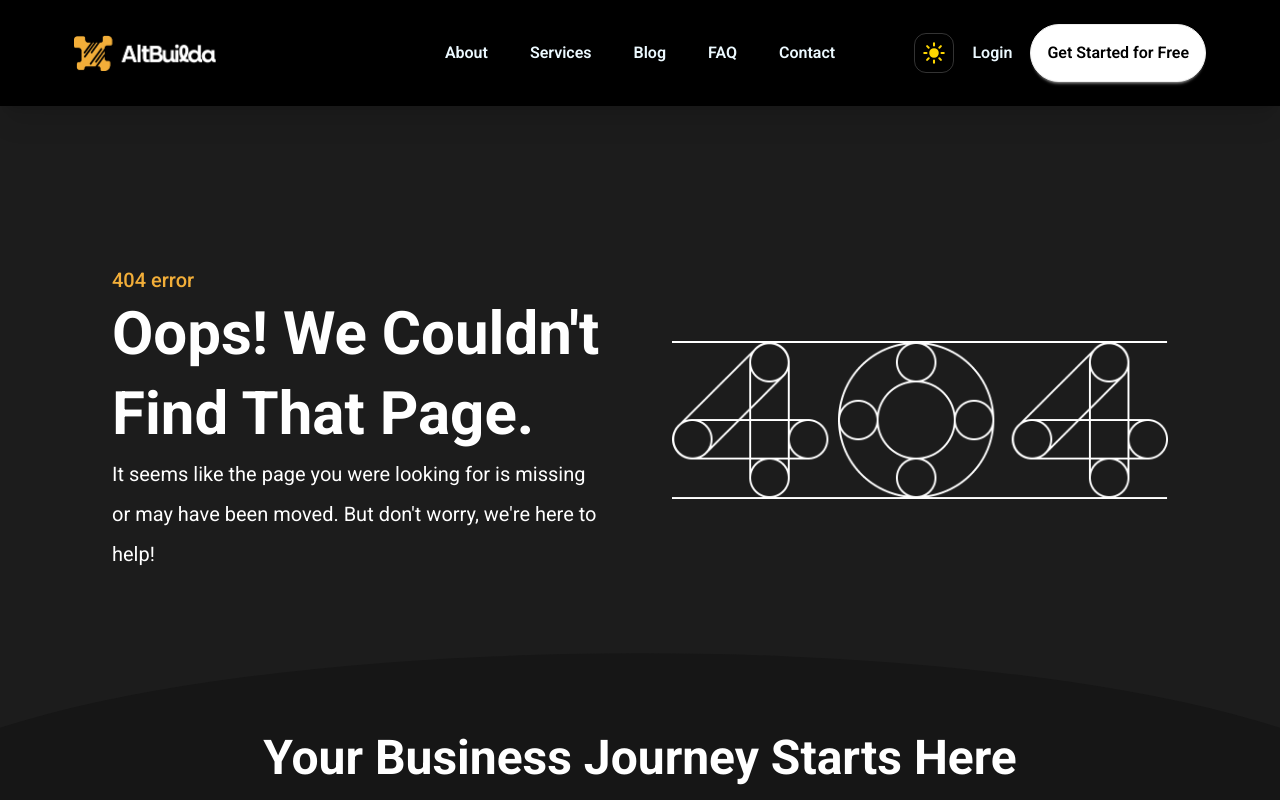
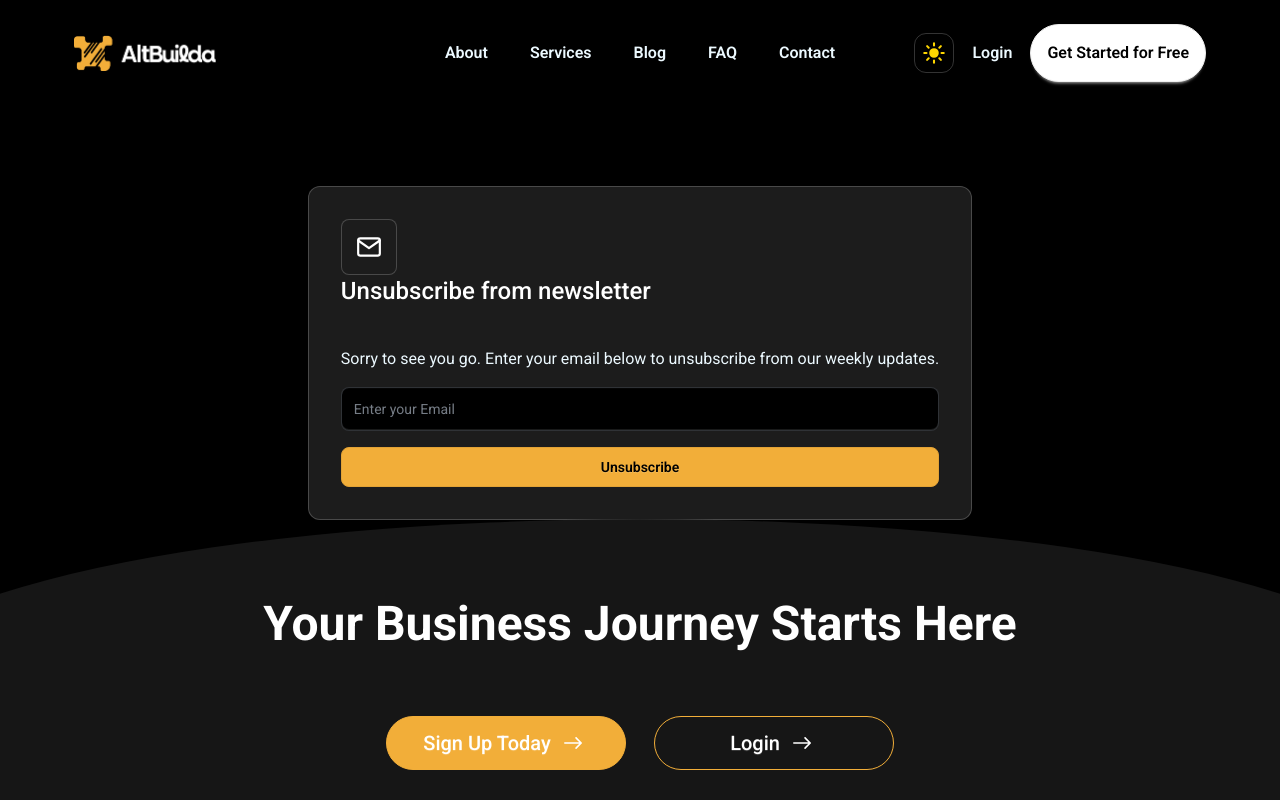
Before and after one commit to liljdot/AltBuilda-Website-React, a React (Vite) app: page /newsletter/unsubscribe in a window 1280 px wide. Shown: the top 800 px of the page. Built offline with nearby package versions, Linux system fonts and the light colour scheme; no server answers.

Commit message:
create unsubscriber newsletter route with page

```diff
--- a/src/App.tsx
+++ b/src/App.tsx
@@ -14,6 +14,7 @@ import { Toaster } from "react-hot-toast"
 import PrivacyPolicy from "./pages/PrivacyPolicy"
 import TermsandConditions from "./pages/TermsandConditions"
 import { QueryClient, QueryClientProvider } from "@tanstack/react-query"
+import UnsubscribeNewsLetter from "./pages/UnsubscribeNewsLetter"
 
 function App() {
   const { theme } = useThemeContext()
@@ -33,6 +34,7 @@ function App() {
             <Route path="/contact" element={<Contact />} />
             <Route path="/blog" element={<Blog />} />
             <Route path="/blog/:id" element={<BlogPostPage />} />
+            <Route path="/newsletter/unsubscribe" element={<UnsubscribeNewsLetter />} />
             <Route path="/privacy-policy" element={<PrivacyPolicy />} />
             <Route path="/terms-and-conditions" element={<TermsandConditions />} />
             <Route path="*" element={<NotFound />} />
--- /dev/null
+++ b/src/pages/UnsubscribeNewsLetter/UnsubscribeForm.tsx
@@ -0,0 +1,55 @@
+import { useState } from "react"
+
+const UnsubscribeForm: React.FC = () => {
+    const [email, setEmail] = useState<string>("")
+    const [unsubscribed, setUnsubscribed] = useState<boolean>(false)
+    const isPending = false
+
+    return (
+        <form onSubmit={e => { e.preventDefault(); setUnsubscribed(true) }} className="w-full flex flex-col gap-4">
+            {
+                !unsubscribed ? (
+                    <>
+                        <p className="mt-2">
+                            Sorry to see you go. Enter your email below to unsubscribe from our weekly updates.
+                        </p>
+
+                        <div className="w-full flex flex-col">
+                            <input
+                                name="email"
+                                type="email"
+                                value={email}
+                                onChange={e => setEmail(e.target.value)}
+                                className="input w-full h-11 bg-neutral rounded-lg"
+                                placeholder="Enter your Email"
+                                required
+                            />
+                        </div>
+
+                        <div className="flex w-full">
+                            <button
+                                type="submit"
+                                disabled={isPending}
+                                className="btn btn-submit btn-primary text-neutral rounded-lg w-full shadow-none"
+                            >
+                                {
+                                    isPending
+                                        ? <span className="loading loading-spinner text-primary"></span>
+                                        : "Unsubscribe"
+                                }
+                            </button>
+                        </div>
+                    </>
+                ) : (
+                    <div className="w-full flex flex-col">
+                        <p className="mt-2 text-success font-medium">
+                            You have been successfully unsubscribed.
+                        </p>
+                    </div>
+                )
+            }
+        </form>
+    )
+}
+
+export default UnsubscribeForm
--- /dev/null
+++ b/src/pages/UnsubscribeNewsLetter/index.tsx
@@ -0,0 +1,27 @@
+import { FiMail } from "react-icons/fi"
+import UnsubscribeForm from "./UnsubscribeForm"
+
+const UnsubscribeNewsLetter: React.FC = () => {
+
+    return (
+        <main className="p-0 bg-neutral w-full flex">
+            <div className="max-w-450 mx-auto px-4 md:px-20 py-20">
+                <div className="flex flex-col gap-8 p-6 md:p-8 bg-base-100 rounded-xl border border-info">
+                    <div className="flex flex-col text-secondary">
+                        <div className="flex size-14 p-3.5 justify-center items-center bg-base-100 border border-info rounded-lg">
+                            <FiMail className="size-full" />
+                        </div>
+
+                        <h5 className="text-xl md:text-2xl font-medium mt-8 md:mt-0">
+                            Unsubscribe from newsletter
+                        </h5>
+                    </div>
+
+                    <UnsubscribeForm />
+                </div>
+            </div>
+        </main>
+    )
+}
+
+export default UnsubscribeNewsLetter
```
